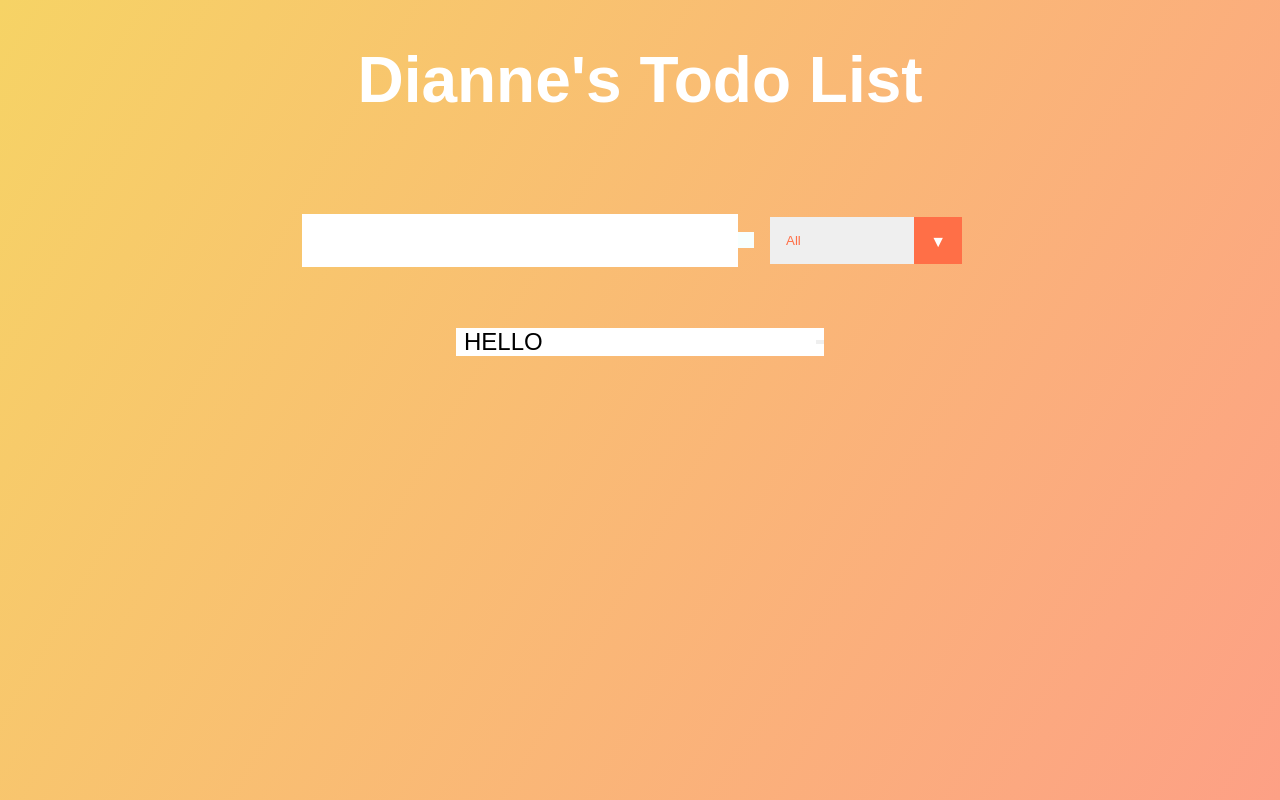
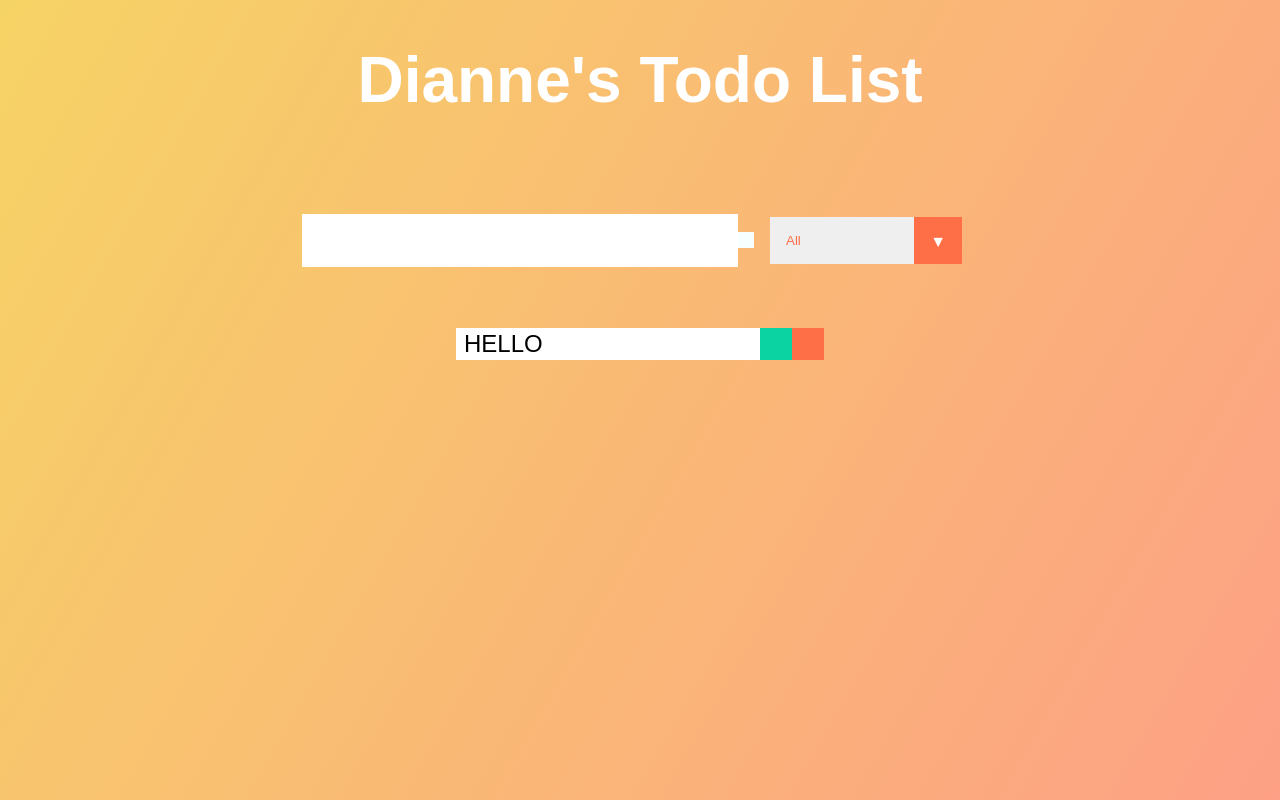
Before and after one commit to diannegabriel/todo-list, a React (Create React App) app: page / in a window 1280 px wide. Built offline with nearby package versions, Linux system fonts and the light colour scheme; the HTML template or start-up script is replaced by a standard one.

Commit message:
Modify Todo buttons

```diff
--- a/src/components/Todo.jsx
+++ b/src/components/Todo.jsx
@@ -6,8 +6,8 @@
       <li className="todo-item">
         HELLO
       </li>
-      <button className="fas fa-check"></button>
-      <button className="fas fa-trash"></button>
+      <button className="complete-btn"><i className="fas fa-check"></i></button>
+      <button className="trash-btn"><i className="fas fa-trash"></i></button>
     </div>
   )
 };
```
